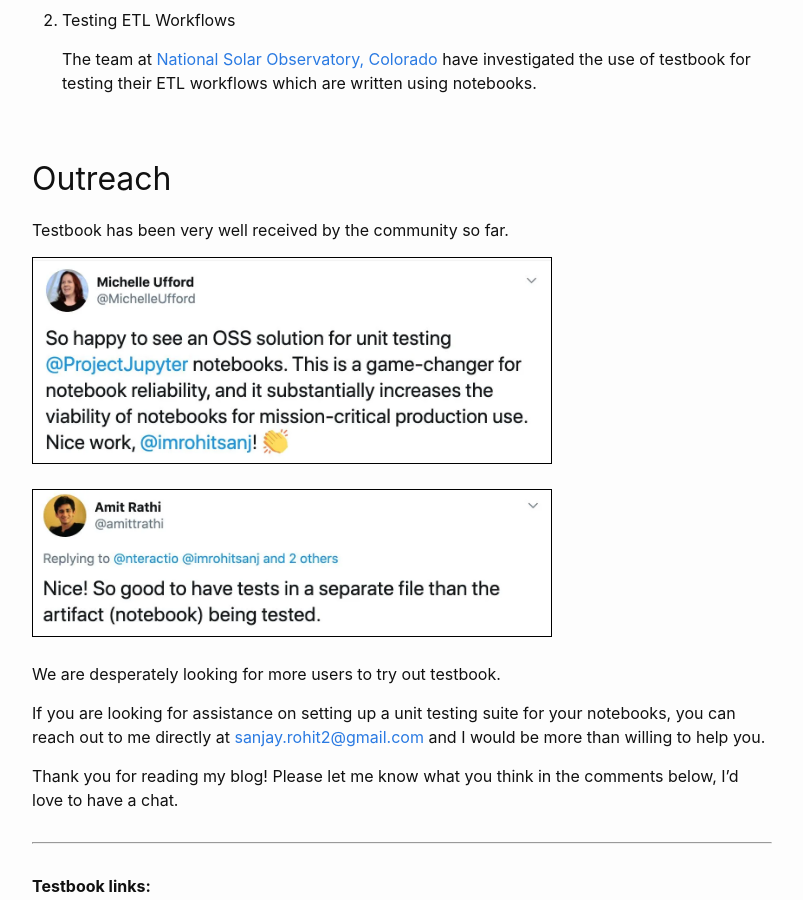
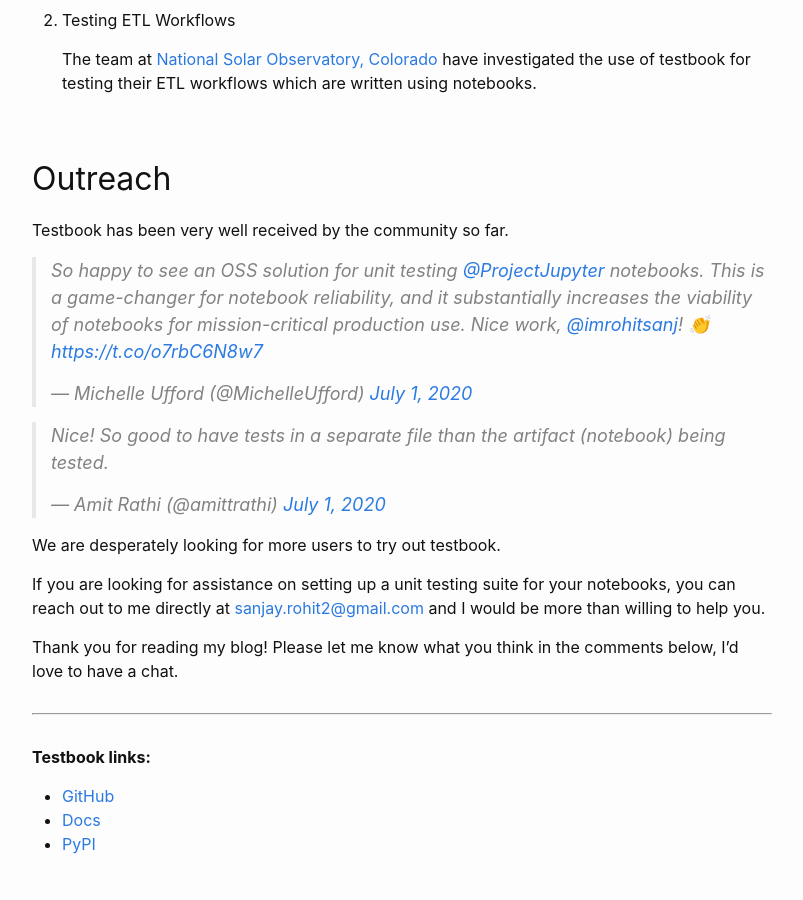
Before and after one commit to rohitsanj/rohitsanj.github.io, a Jekyll site: the page built from _posts/2020-09-15-unit-testing-jupyter-notebooks.md, in a window 1280 px wide and 900 px high, scrolled down 1901 px. Shown: the whole window, without its empty margins (238-1041 px from the left). Built offline with Jekyll 4.4.1, drawn with Linux system fonts in a browser that asks for light colours; comment, search, counter and statistics services are not loaded.

Commit message:
embed tweets instead

```diff
--- a/_posts/2020-09-15-unit-testing-jupyter-notebooks.md
+++ b/_posts/2020-09-15-unit-testing-jupyter-notebooks.md
@@ -71,13 +71,13 @@
 
 Testbook has been very well received by the community so far.
 
-<a href="https://twitter.com/MichelleUfford/status/1278126518716121089">
+<!-- <a href="https://twitter.com/MichelleUfford/status/1278126518716121089">
     <img alt="Michelle" src="/assets/tweets/michelle-tweet.webp" width="70%" style="margin-bottom: 10px; border: 1px solid black;">
-</a>
+</a> -->
 
-<a href="https://twitter.com/amittrathi/status/1278202229825011712">
-    <img alt="Michelle" src="/assets/tweets/amit-tweet.webp" width="70%" style="margin-bottom: 10px; border: 1px solid black;">
-</a>
+<blockquote class="twitter-tweet" data-theme="light"><p lang="en" dir="ltr">So happy to see an OSS solution for unit testing <a href="https://twitter.com/ProjectJupyter?ref_src=twsrc%5Etfw">@ProjectJupyter</a> notebooks. This is a game-changer for notebook reliability, and it substantially increases the viability of notebooks for mission-critical production use. Nice work, <a href="https://twitter.com/imrohitsanj?ref_src=twsrc%5Etfw">@imrohitsanj</a>! 👏 <a href="https://t.co/o7rbC6N8w7">https://t.co/o7rbC6N8w7</a></p>&mdash; Michelle Ufford (@MichelleUfford) <a href="https://twitter.com/MichelleUfford/status/1278126518716121089?ref_src=twsrc%5Etfw">July 1, 2020</a></blockquote> <script async src="https://platform.twitter.com/widgets.js" charset="utf-8"></script>
+
+<blockquote class="twitter-tweet" data-conversation="none" data-theme="light"><p lang="en" dir="ltr">Nice! So good to have tests in a separate file than the artifact (notebook) being tested.</p>&mdash; Amit Rathi (@amittrathi) <a href="https://twitter.com/amittrathi/status/1278202229825011712?ref_src=twsrc%5Etfw">July 1, 2020</a></blockquote> <script async src="https://platform.twitter.com/widgets.js" charset="utf-8"></script>
 
 We are desperately looking for more users to try out testbook.
 
```
Also changed, not shown: assets/tweets/amit-tweet.png (deleted), assets/tweets/amit-tweet.webp (deleted), assets/tweets/michelle-tweet.png (deleted), assets/tweets/michelle-tweet.webp (deleted).
